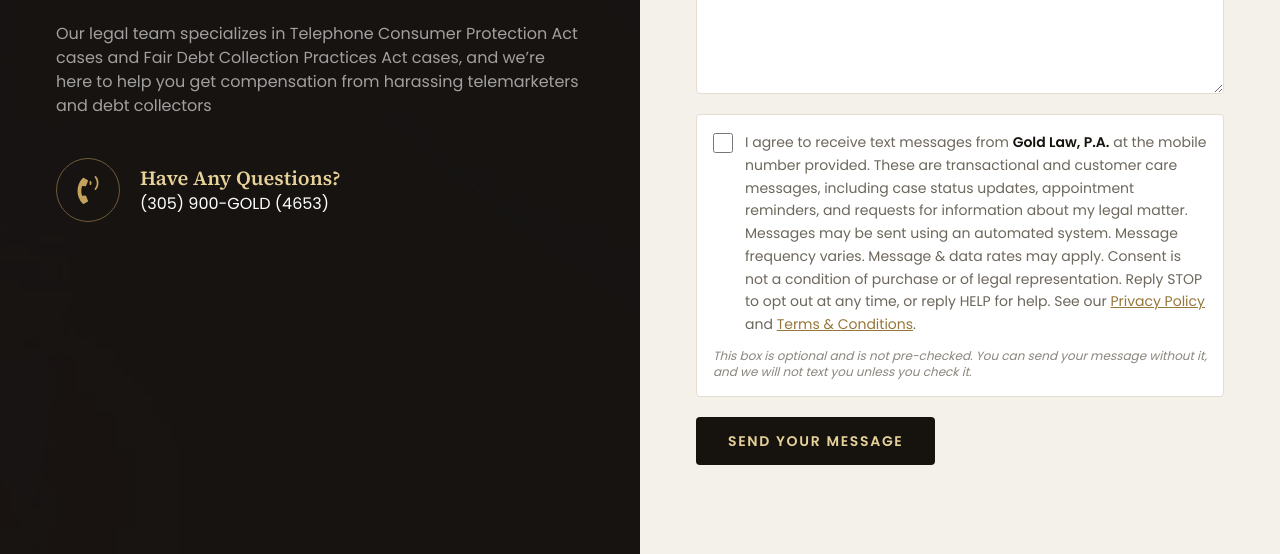
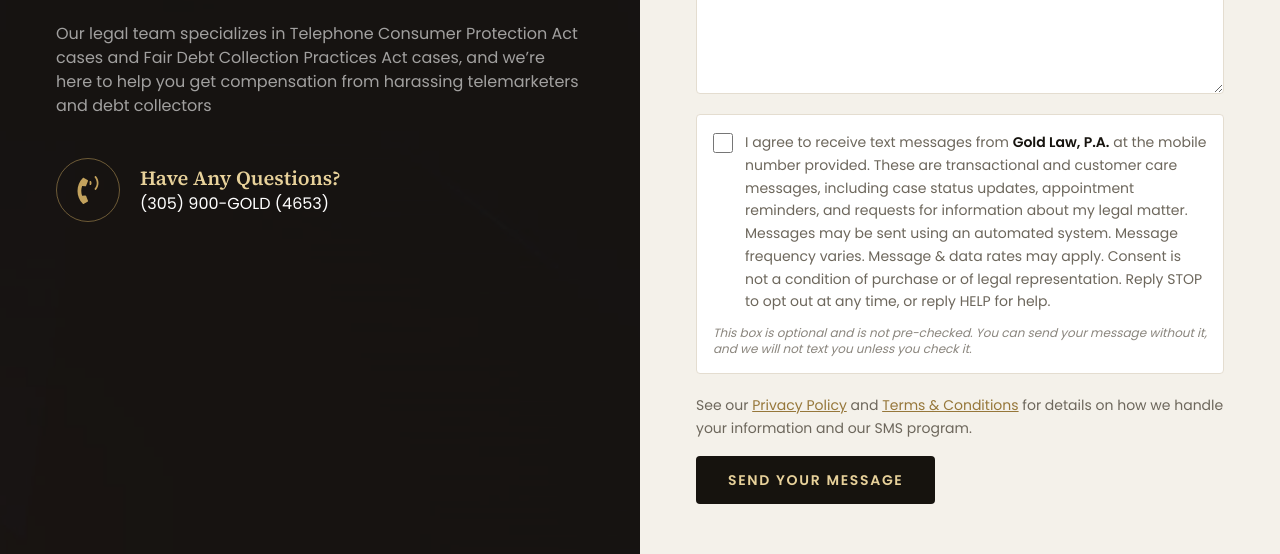
Before and after one commit to dedekpo/gold-law-website, a Next.js app: page /contact-us in a window 1280 px wide. Shown: the part 700-1254 px from the top of the page. Built offline with nearby package versions, Linux system fonts and the light colour scheme.

Commit message:
added robots.txt and updated contact form to GHL compliance

```diff
--- /dev/null
+++ b/app/robots.ts
@@ -0,0 +1,10 @@
+import type { MetadataRoute } from "next";
+
+export default function robots(): MetadataRoute.Robots {
+  return {
+    rules: {
+      userAgent: "*",
+      allow: "/",
+    },
+  };
+}
--- a/components/ContactForm.tsx
+++ b/components/ContactForm.tsx
@@ -67,23 +67,7 @@ export default function ContactForm() {
             updates, appointment reminders, and requests for information about my legal matter.
             Messages may be sent using an automated system. Message frequency varies. Message &amp;
             data rates may apply. Consent is not a condition of purchase or of legal representation.
-            Reply STOP to opt out at any time, or reply HELP for help. See our{" "}
-            <Link
-              href="/privacy-policy"
-              onClick={(event) => event.stopPropagation()}
-              className="text-gold-deep underline hover:no-underline"
-            >
-              Privacy Policy
-            </Link>{" "}
-            and{" "}
-            <Link
-              href="/terms-and-conditions"
-              onClick={(event) => event.stopPropagation()}
-              className="text-gold-deep underline hover:no-underline"
-            >
-              Terms &amp; Conditions
-            </Link>
-            .
+            Reply STOP to opt out at any time, or reply HELP for help.
           </label>
         </div>
         <p className="mt-3 text-xs italic text-muted/80">
@@ -92,10 +76,27 @@ export default function ContactForm() {
         </p>
       </div>
 
+      {/* A2P compliance: the policy links must be a standalone statement next to
+          the submit button, separate from the consent checkbox. */}
+      <p className="mt-5 text-sm leading-relaxed text-muted">
+        See our{" "}
+        <Link href="/privacy-policy" className="text-gold-deep underline hover:no-underline">
+          Privacy Policy
+        </Link>{" "}
+        and{" "}
+        <Link
+          href="/terms-and-conditions"
+          className="text-gold-deep underline hover:no-underline"
+        >
+          Terms &amp; Conditions
+        </Link>{" "}
+        for details on how we handle your information and our SMS program.
+      </p>
+
       <button
         type="submit"
         disabled={pending}
-        className="mt-5 cursor-pointer rounded-sm bg-ink px-8 py-3.5 text-sm font-semibold uppercase tracking-[0.12em] text-gold-pale transition-colors hover:bg-ink-deep disabled:opacity-60"
+        className="mt-4 cursor-pointer rounded-sm bg-ink px-8 py-3.5 text-sm font-semibold uppercase tracking-[0.12em] text-gold-pale transition-colors hover:bg-ink-deep disabled:opacity-60"
       >
         {state.status === "sent" ? "Message Sent!" : "Send Your Message"}
       </button>
```
